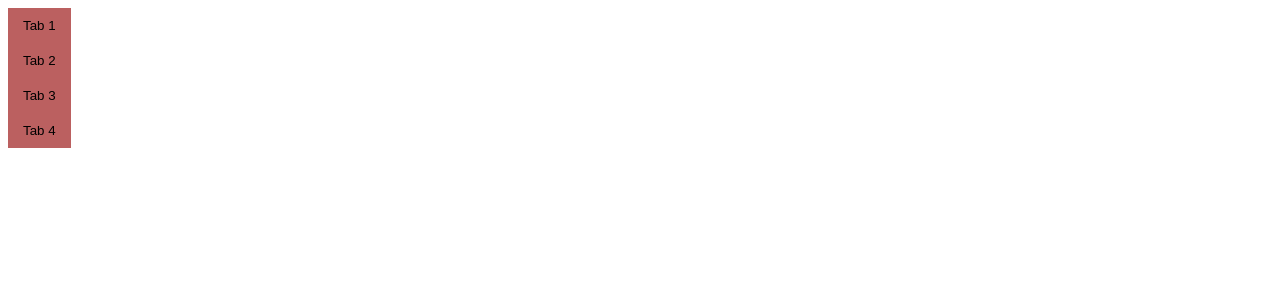
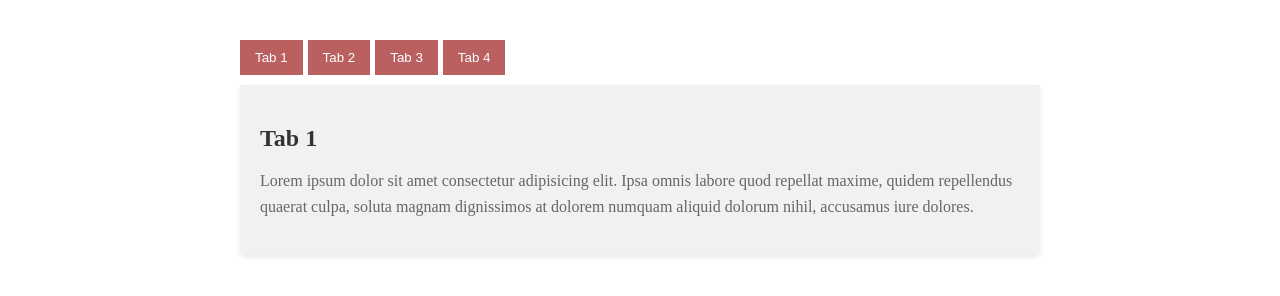
Before and after one commit to AdrianEriel/Front-End-Road-Map, a plain HTML site: page Ejercicios/Tabs/index.html in a window 1280 px wide. Drawn offline with Linux system fonts and the light colour scheme.

Commit message:
On branch main Your branch is up to date with 'origin/main'. Changes to be committed: 	modified:   Ejercicios/Tabs/script.js 	modified:   Ejercicios/Tabs/styles.css 	new file:   problema.txt

```diff
--- a/Ejercicios/Tabs/script.js
+++ b/Ejercicios/Tabs/script.js
@@ -1,3 +1,31 @@
 //Obtener el elemento del DOM
 const tabsButtons = document.querySelectorAll('.tab-button');
 const tabsContent = document.querySelectorAll('.tab');
+
+// Función para mostrar una pestaña específica
+function showTab(tabIndex) {
+    // Ocultar todas las pestañas
+    tabsContent.forEach(tab => {
+        tab.style.display = 'none';
+    });
+
+    // Remover la clase activa de todos los botones
+    tabsButtons.forEach(button => {
+        button.classList.remove('tab-button-active');
+    });
+
+    // Mostrar la pestaña seleccionada
+    tabsContent[tabIndex].style.display = 'block';
+    // Activar el botón correspondiente
+    tabsButtons[tabIndex].classList.add('tab-button-active');
+}
+
+// Agregar event listeners a todos los botones
+tabsButtons.forEach((button, index) => {
+    button.addEventListener('click', () => {
+        showTab(index);
+    });
+});
+
+// Mostrar la primera pestaña por defecto
+showTab(0);
--- a/Ejercicios/Tabs/styles.css
+++ b/Ejercicios/Tabs/styles.css
@@ -1,31 +1,53 @@
-.tab-button:active{
+.tab-button-active {
     background-color: #f1f1f1;
     border: none;
     outline: none;
     cursor: pointer;
     padding: 10px 15px;
     transition: background-color 0.3s ease;
+    color: #333;
 }
-.tab-button{
-    display: flex;
+
+.tab-button {
     background-color: #bb6060;
     border: none;
     outline: none;
     cursor: pointer;
     padding: 10px 15px;
+    color: white;
+    transition: all 0.3s ease;
+}
 
+.tab-button:hover {
+    background-color: #a54f4f;
 }
-.tab :active{
-    background-color: #f0eded;
-    display:flex;
-    align-items: center;
-    justify-content: space-between;
-    gap: 10px;
-    color: #5f5a5a;
-    font-size: 16px;
-    font-family: Verdana, Geneva, Tahoma, sans-serif;
-    padding: 1rem;
+
+.tab {
+    display: none;
+    padding: 20px;
+    background-color: #f1f1f1;
+    border-radius: 0 0 5px 5px;
+    box-shadow: 0 2px 5px rgba(0,0,0,0.1);
 }
-.tab{
-    display: none;
+
+.tab-title {
+    color: #333;
+    margin-bottom: 15px;
 }
+
+.tab-content {
+    color: #666;
+    line-height: 1.6;
+}
+
+main {
+    max-width: 800px;
+    margin: 20px auto;
+    padding: 20px;
+}
+
+section:first-child {
+    display: flex;
+    gap: 5px;
+    margin-bottom: 10px;
+}
```
Also changed, not shown: problema.txt (added).
